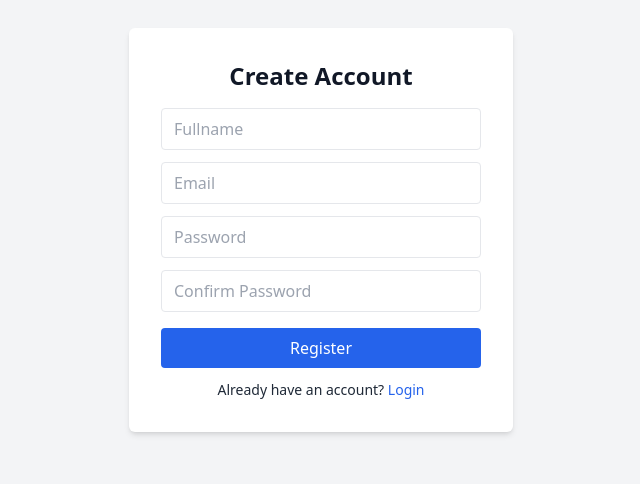
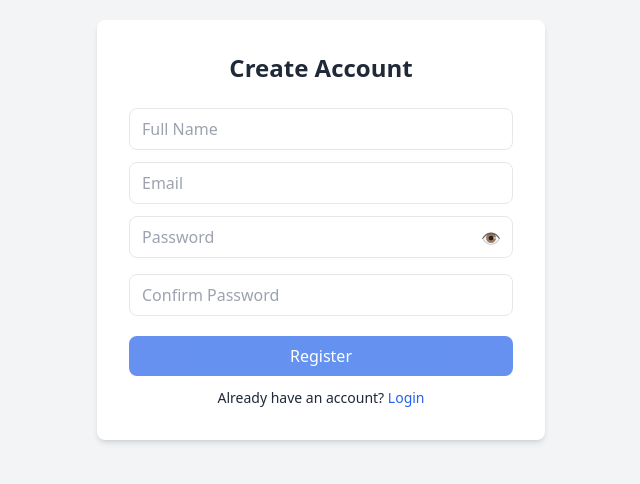
Before and after one commit to JaladeAlan/react, a React (Vite) app: page /register in a window 1280 px wide. Shown: the part 170-654 px from the top of the page, without its empty margins (319-959 px from the left). Built offline with nearby package versions, Linux system fonts and the light colour scheme.

Commit message:
Enhance registration form with password strength checks
Added password strength validation and visual feedback.

```diff
--- a/src/pages/Auth/Register.jsx
+++ b/src/pages/Auth/Register.jsx
@@ -1,8 +1,8 @@
 import { useState } from "react";
 import { Link, useNavigate } from "react-router-dom";
 import { toast } from "react-toastify";
+import { motion, AnimatePresence } from "framer-motion";
 import api from "../../utils/api";
-import FormError from "../../components/FormError";
 import handleApiError from "../../utils/handleApiError";
 
 export default function Register() {
@@ -13,10 +13,40 @@ export default function Register() {
     password_confirmation: "",
   });
   const [loading, setLoading] = useState(false);
+  const [showPassword, setShowPassword] = useState(false);
+  const [focused, setFocused] = useState(false);
   const navigate = useNavigate();
 
   const handleChange = (e) =>
     setForm({ ...form, [e.target.name]: e.target.value });
+
+  // Password validation rules
+  const passwordChecks = [
+    { test: /.{8,}/, label: "At least 8 characters" },
+    { test: /[A-Z]/, label: "One uppercase letter" },
+    { test: /[a-z]/, label: "One lowercase letter" },
+    { test: /\d/, label: "One number" },
+    { test: /[!@#$%^&*]/, label: "One special character (!@#$%^&*)" },
+  ];
+
+  const passedChecks = passwordChecks.filter((c) =>
+    c.test.test(form.password)
+  ).length;
+
+  const strengthColors = [
+    "bg-red-500",
+    "bg-orange-400",
+    "bg-yellow-400",
+    "bg-green-400",
+    "bg-green-600",
+  ];
+  const strengthText = [
+    "Too weak",
+    "Weak",
+    "Fair",
+    "Good",
+    "Strong",
+  ];
 
   const handleSubmit = async (e) => {
     e.preventDefault();
@@ -24,20 +54,18 @@ export default function Register() {
 
     try {
       await api.post("/register", form);
-
       toast.success("Registration successful! Please verify your email.");
 
       localStorage.setItem("pending_email", form.email);
       navigate("/verify-email", { state: { email: form.email } });
     } catch (err) {
       console.error("Full error:", err.response);
-
       if (err.response?.status === 422) {
         const { errors } = err.response.data;
         if (errors) {
-          Object.values(errors).forEach((msgs) => {
-            msgs.forEach((msg) => toast.error(msg));
-          });
+          Object.values(errors).forEach((msgs) =>
+            msgs.forEach((msg) => toast.error(msg))
+          );
         } else {
           toast.error("Validation failed. Please check your input.");
         }
@@ -50,56 +78,138 @@ export default function Register() {
   };
 
   return (
-    <div className="flex flex-col items-center justify-center h-screen bg-gray-100">
+    <div className="flex flex-col items-center justify-center min-h-screen bg-gray-100 px-4">
       <form
         onSubmit={handleSubmit}
-        className="bg-white p-8 shadow-md rounded-md w-96"
+        className="bg-white p-8 shadow-md rounded-lg w-full max-w-md"
       >
-        <h2 className="text-2xl font-semibold mb-4 text-center">
+        <h2 className="text-2xl font-semibold mb-6 text-center text-gray-800">
           Create Account
         </h2>
 
+        {/* Full name */}
         <input
           name="name"
           onChange={handleChange}
           value={form.name}
-          placeholder="Fullname"
-          className="border w-full mb-3 px-3 py-2 rounded"
+          placeholder="Full Name"
+          className="border w-full mb-3 px-3 py-2 rounded-lg focus:ring-2 focus:ring-blue-400 focus:outline-none"
           required
         />
+
+        {/* Email */}
         <input
           name="email"
           onChange={handleChange}
           value={form.email}
           placeholder="Email"
           type="email"
-          className="border w-full mb-3 px-3 py-2 rounded"
+          className="border w-full mb-3 px-3 py-2 rounded-lg focus:ring-2 focus:ring-blue-400 focus:outline-none"
           required
         />
+
+        {/* Password Field */}
+        <div className="relative mb-4">
           <input
             name="password"
             onChange={handleChange}
             value={form.password}
             placeholder="Password"
-          type="password"
-          className="border w-full mb-3 px-3 py-2 rounded"
+            type={showPassword ? "text" : "password"}
+            onFocus={() => setFocused(true)}
+            onBlur={() => setFocused(false)}
+            className="border w-full px-3 py-2 rounded-lg focus:ring-2 focus:ring-blue-400 focus:outline-none"
             required
           />
+
+          {/* Show/hide password toggle */}
+          <span
+            onClick={() => setShowPassword(!showPassword)}
+            className="absolute right-3 top-2.5 cursor-pointer text-gray-500 hover:text-gray-700"
+          >
+            {showPassword ? "🙈" : "👁️"}
+          </span>
+
+          {/* Strength Meter */}
+          {form.password && (
+            <div className="mt-2">
+              <div className="w-full bg-gray-200 rounded-full h-2 mb-1">
+                <motion.div
+                  className={`h-2 rounded-full ${
+                    strengthColors[passedChecks - 1] || "bg-gray-200"
+                  }`}
+                  initial={{ width: 0 }}
+                  animate={{
+                    width: `${(passedChecks / passwordChecks.length) * 100}%`,
+                  }}
+                  transition={{ duration: 0.3 }}
+                />
+              </div>
+              <p
+                className={`text-xs ${
+                  passedChecks <= 2
+                    ? "text-red-500"
+                    : passedChecks === 3
+                    ? "text-yellow-500"
+                    : "text-green-600"
+                }`}
+              >
+                {strengthText[passedChecks - 1] || "Enter password"}
+              </p>
+            </div>
+          )}
+
+          {/* Animated Password Rules */}
+          <AnimatePresence>
+            {form.password && focused && (
+              <motion.ul
+                className="text-xs mt-3 space-y-1 bg-gray-50 border border-gray-200 rounded-lg p-3 shadow-sm"
+                initial={{ opacity: 0, y: -5 }}
+                animate={{ opacity: 1, y: 0 }}
+                exit={{ opacity: 0, y: -5 }}
+                transition={{ duration: 0.25 }}
+              >
+                {passwordChecks.map((check, i) => {
+                  const passed = check.test.test(form.password);
+                  return (
+                    <motion.li
+                      key={i}
+                      className={`flex items-center gap-2 ${
+                        passed ? "text-green-600" : "text-gray-500"
+                      }`}
+                      initial={{ opacity: 0 }}
+                      animate={{ opacity: 1 }}
+                      transition={{ delay: i * 0.05 }}
+                    >
+                      <span className="text-lg">{passed ? "✅" : "❌"}</span>
+                      {check.label}
+                    </motion.li>
+                  );
+                })}
+              </motion.ul>
+            )}
+          </AnimatePresence>
+        </div>
+
+        {/* Confirm Password */}
         <input
           name="password_confirmation"
           onChange={handleChange}
           value={form.password_confirmation}
           placeholder="Confirm Password"
-          type="password"
-          className="border w-full mb-4 px-3 py-2 rounded"
+          type={showPassword ? "text" : "password"}
+          className="border w-full mb-5 px-3 py-2 rounded-lg focus:ring-2 focus:ring-blue-400 focus:outline-none"
           required
         />
 
+        {/* Submit Button */}
         <button
           type="submit"
-          disabled={loading}
-          className={`w-full bg-blue-600 text-white py-2 rounded hover:bg-blue-700 transition ${
-            loading ? "opacity-70 cursor-not-allowed" : ""
+          disabled={loading || passedChecks < passwordChecks.length}
+          className={`w-full bg-blue-600 text-white py-2 rounded-lg font-medium hover:bg-blue-700 transition ${
+            loading || passedChecks < passwordChecks.length
+              ? "opacity-70 cursor-not-allowed"
+              : ""
           }`}
         >
           {loading ? "Registering..." : "Register"}
```
Lines whose indentation alone changed are shown as unchanged.
